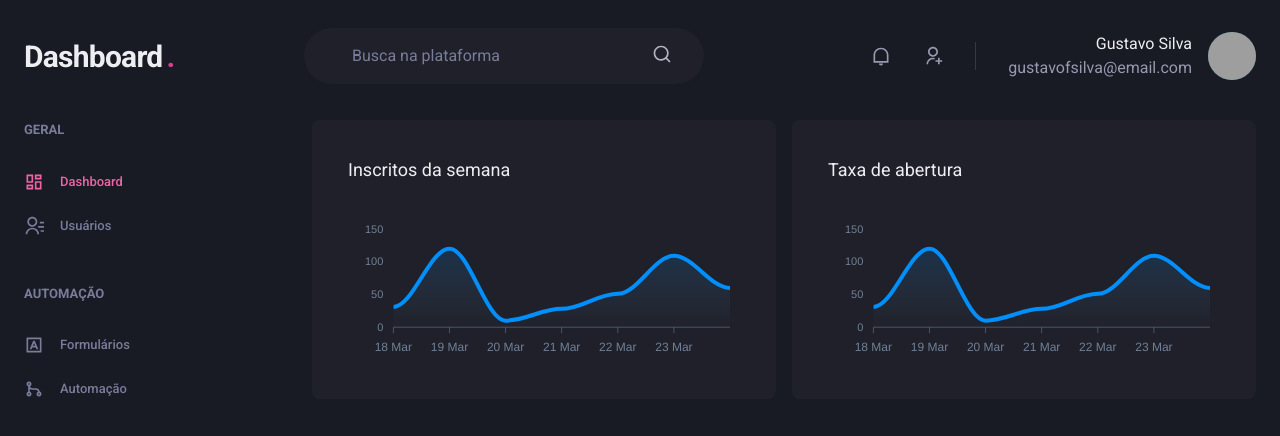
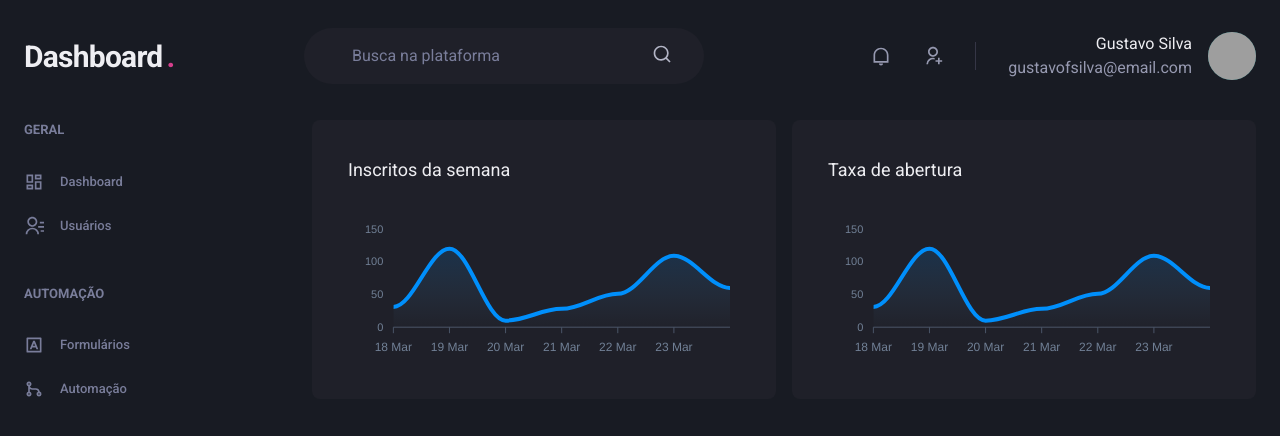
Before and after one commit to gustavosilvaf/study-dashboard, a Next.js app: page /dashboard in a window 1280 px wide. Shown: the top 436 px of the page. Built offline with nearby package versions, Linux system fonts and the light colour scheme; grey boxes are pictures that could not be loaded.

Commit message:
Componentizing sidebar

```diff
--- a/src/components/Header.tsx
+++ /dev/null
@@ -1,32 +0,0 @@
-import { Flex, Icon, Input, Text, HStack, Box, Avatar } from "@chakra-ui/react";
-import {
-  RiNotificationLine,
-  RiSearchLine,
-  RiUserAddLine,
-} from "react-icons/ri";
-import { Logo } from "./Header/Logo";
-import { NotificationNav } from "./Header/NotificationNav";
-import { Profile } from "./Header/Profile";
-import { SearchBox } from "./Header/SearchBox";
-
-export const Header = () => {
-  return (
-    <Flex
-      as="header"
-      w="100%"
-      maxWidth={1480}
-      h="20"
-      mx="auto"
-      mt="4"
-      align="center"
-      px="6"
-    >
-      <Logo />
-      <SearchBox />
-      <Flex align="center" ml="auto">
-        <NotificationNav />
-        <Profile />
-      </Flex>
-    </Flex>
-  );
-};
--- /dev/null
+++ b/src/components/Header/index.tsx
@@ -0,0 +1,27 @@
+import { Flex } from "@chakra-ui/react";
+import { Logo } from "../Header/Logo";
+import { NotificationNav } from "../Header/NotificationNav";
+import { Profile } from "../Header/Profile";
+import { SearchBox } from "../Header/SearchBox";
+
+export const Header = () => {
+  return (
+    <Flex
+      as="header"
+      w="100%"
+      maxWidth={1480}
+      h="20"
+      mx="auto"
+      mt="4"
+      align="center"
+      px="6"
+    >
+      <Logo />
+      <SearchBox />
+      <Flex align="center" ml="auto">
+        <NotificationNav />
+        <Profile />
+      </Flex>
+    </Flex>
+  );
+};
--- a/src/components/Sidebar.tsx
+++ /dev/null
@@ -1,54 +0,0 @@
-import { Box, Stack, Text, Link, Icon } from "@chakra-ui/react";
-import {
-  RiContactsLine,
-  RiDashboardLine,
-  RiGitMergeLine,
-  RiInputMethodLine,
-} from "react-icons/ri";
-
-export const SideBar = () => {
-  return (
-    <Box as="aside" w="64" mr="8">
-      <Stack spacing="12" align="flex-start">
-        <Box>
-          <Text fontWeight="bold" color="gray.400" fontSize="small">
-            GERAL
-            <Stack spacing="6" mt="8" align="stretch">
-              <Link display="flex" align="center" color="pink.400">
-                <Icon as={RiDashboardLine} fontSize="20" />
-                <Text ml="4" fontWeight="medium">
-                  Dashboard
-                </Text>
-              </Link>
-              <Link display="flex" align="center">
-                <Icon as={RiContactsLine} fontSize="20" />
-                <Text ml="4" fontWeight="medium">
-                  Usuários
-                </Text>
-              </Link>
-            </Stack>
-          </Text>
-        </Box>
-        <Box>
-          <Text fontWeight="bold" color="gray.400" fontSize="small">
-            AUTOMAÇÃO
-            <Stack spacing="6" mt="8" align="stretch">
-              <Link display="flex" align="center">
-                <Icon as={RiInputMethodLine} fontSize="20" />
-                <Text ml="4" fontWeight="medium">
-                  Formulários
-                </Text>
-              </Link>
-              <Link display="flex" align="center">
-                <Icon as={RiGitMergeLine} fontSize="20" />
-                <Text ml="4" fontWeight="medium">
-                  Automação
-                </Text>
-              </Link>
-            </Stack>
-          </Text>
-        </Box>
-      </Stack>
-    </Box>
-  );
-};
--- /dev/null
+++ b/src/components/Sidebar/NavLink.tsx
@@ -0,0 +1,19 @@
+import { Link, Icon, Text } from "@chakra-ui/react";
+import { IconType } from "react-icons";
+import { RiContactsLine } from "react-icons/ri";
+
+export interface NavLinkProps {
+  name: string;
+  icon: IconType;
+}
+
+export const NavLink = ({ name, icon }: NavLinkProps) => {
+  return (
+    <Link display="flex" align="center">
+      <Icon as={icon} fontSize="20" />
+      <Text ml="4" fontWeight="medium">
+        {name}
+      </Text>
+    </Link>
+  );
+};
--- /dev/null
+++ b/src/components/Sidebar/NavSession.tsx
@@ -0,0 +1,24 @@
+import { Box, Text, Stack } from "@chakra-ui/react";
+import { NavLink, NavLinkProps } from "./NavLink";
+
+interface NavSessionProps {
+  sessionName: string;
+  links: NavLinkProps[];
+}
+
+export const NavSession = ({ sessionName, links }: NavSessionProps) => {
+  console.log(sessionName, links);
+
+  return (
+    <Box>
+      <Text fontWeight="bold" color="gray.400" fontSize="small">
+        {sessionName}
+        <Stack spacing="6" mt="8" align="stretch">
+          {links.map((link) => (
+            <NavLink key={link.name} name={link.name} icon={link.icon} />
+          ))}
+        </Stack>
+      </Text>
+    </Box>
+  );
+};
--- /dev/null
+++ b/src/components/Sidebar/index.tsx
@@ -0,0 +1,53 @@
+import { Box, Stack } from "@chakra-ui/react";
+import {
+  RiContactsLine,
+  RiDashboardLine,
+  RiGitMergeLine,
+  RiInputMethodLine,
+} from "react-icons/ri";
+import { NavSession } from "./NavSession";
+
+export const Sidebar = () => {
+  const sessionItems = [
+    {
+      sessionName: "GERAL",
+      items: [
+        {
+          name: "Dashboard",
+          icon: RiDashboardLine,
+        },
+        {
+          name: "Usuários",
+          icon: RiContactsLine,
+        },
+      ],
+    },
+    {
+      sessionName: "AUTOMAÇÃO",
+      items: [
+        {
+          name: "Formulários",
+          icon: RiInputMethodLine,
+        },
+        {
+          name: "Automação",
+          icon: RiGitMergeLine,
+        },
+      ],
+    },
+  ];
+
+  return (
+    <Box as="aside" w="64" mr="8">
+      <Stack spacing="12" align="flex-start">
+        {sessionItems.map((session) => (
+          <NavSession
+            sessionName={session.sessionName}
+            links={session.items}
+            key={session.sessionName}
+          />
+        ))}
+      </Stack>
+    </Box>
+  );
+};
--- a/src/pages/dashboard.tsx
+++ b/src/pages/dashboard.tsx
@@ -1,7 +1,7 @@
 import { Flex, SimpleGrid, Box, Text, theme } from "@chakra-ui/react";
 import dynamic from "next/dynamic";
 import { Header } from "../components/Header";
-import { SideBar } from "../components/Sidebar";
+import { Sidebar } from "../components/Sidebar";
 const Chart = dynamic(() => import("react-apexcharts"), {
   ssr: false,
 });
@@ -60,7 +60,7 @@ export default function Dashboard() {
     <Flex direction="column" h="100vh">
       <Header />
       <Flex width="100%" my="6" maxWidth={1480} mx="auto" px="6">
-        <SideBar />
+        <Sidebar />
         <SimpleGrid flex="1" gap="4" minChildWidth="320px" align="flex-start">
           <Box p="9" bg="gray.800" borderRadius={8} pb="4">
             <Text fontSize="lg" mb="4">
```
